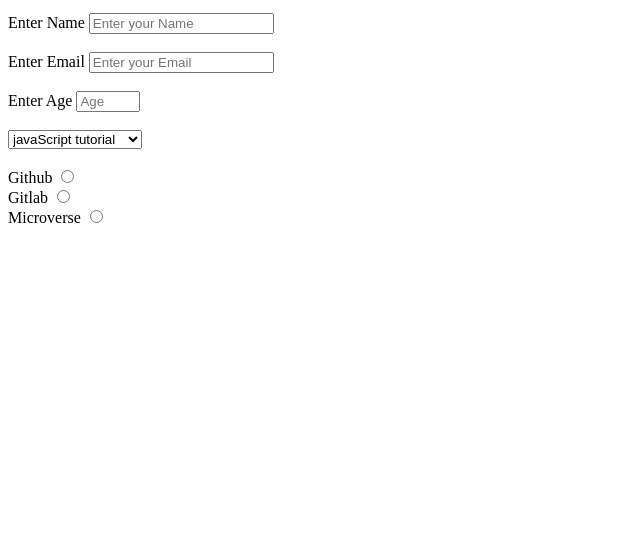
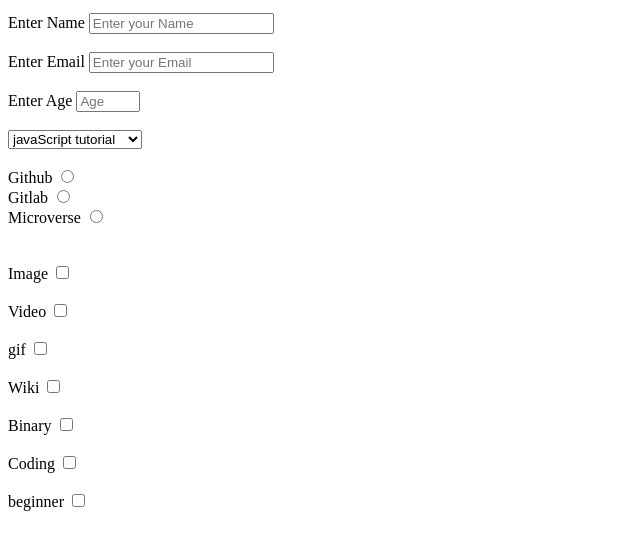
Before and after one commit to macbright/Emeka-Jolly, a plain HTML site: page index.html in a window 1280 px wide. Shown: the part 101-650 px from the top of the page, without its empty margins (0-640 px from the left). Drawn offline with Linux system fonts and the light colour scheme.

Commit message:
checkbox added

```diff
--- a/index.html
+++ b/index.html
@@ -34,9 +34,29 @@
         <label> Microverse
           <input type="radio" id="name" name="name" value="3">
         </label><br>
-
-
-
+      </div> <br> <br>
+      <div>
+        <label> Image
+        <input  type="checkbox" value="1">
+      </label> <br><br>
+      <label> Video
+        <input  type="checkbox" value="2">
+      </label> <br><br>
+      <label> gif
+        <input  type="checkbox" value="3">
+      </label><br><br>
+      <label> Wiki
+        <input  type="checkbox" value="4">
+      </label> <br><br>
+      <label> Binary
+        <input  type="checkbox" value="5">
+      </label> <br><br>
+      <label> Coding
+        <input  type="checkbox" value="6">
+      </label> <br><br>
+      <label> beginner
+        <input  type="checkbox" value="7">
+      </label> <br><br>
       </div>
 
 
```
